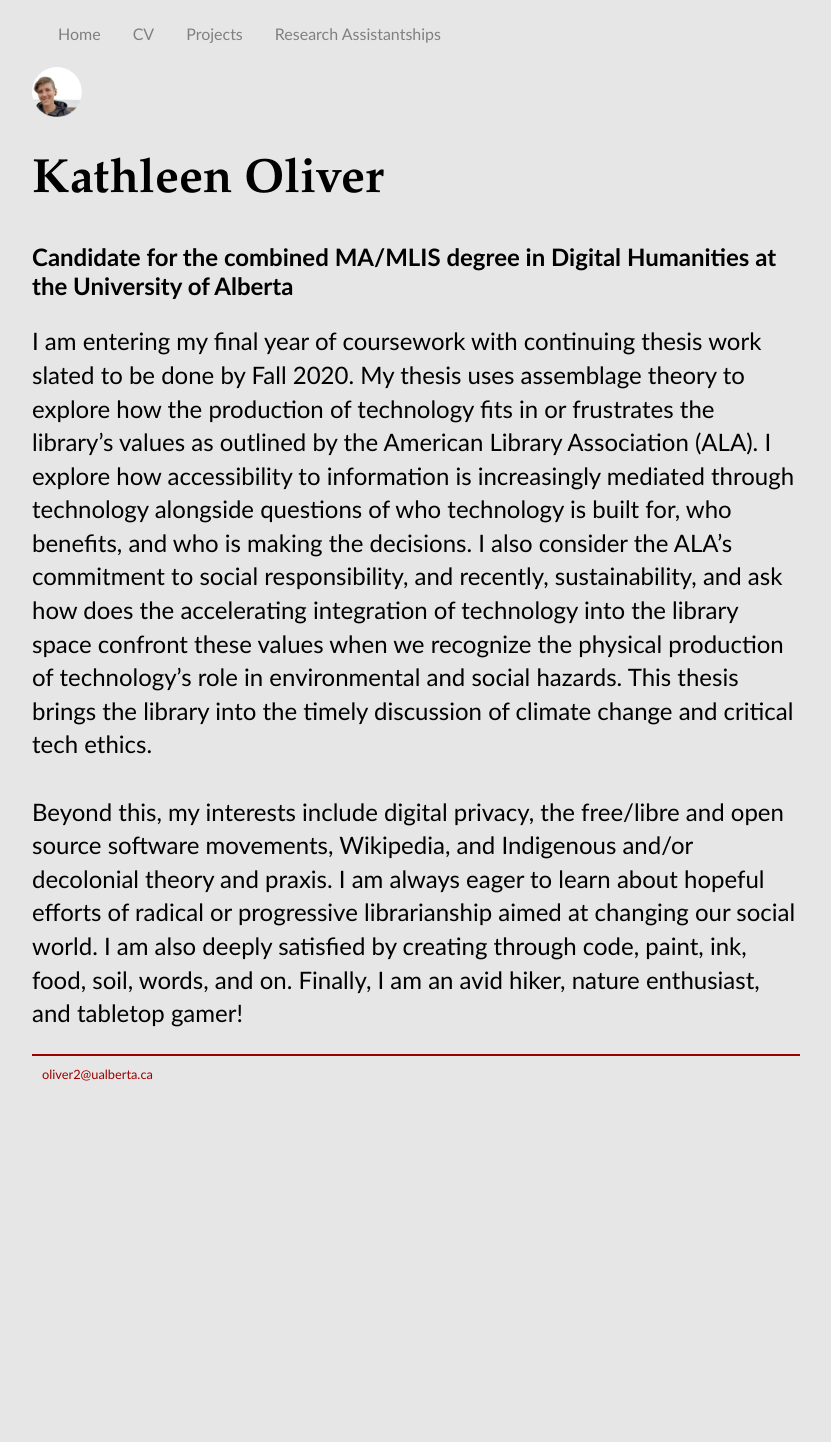
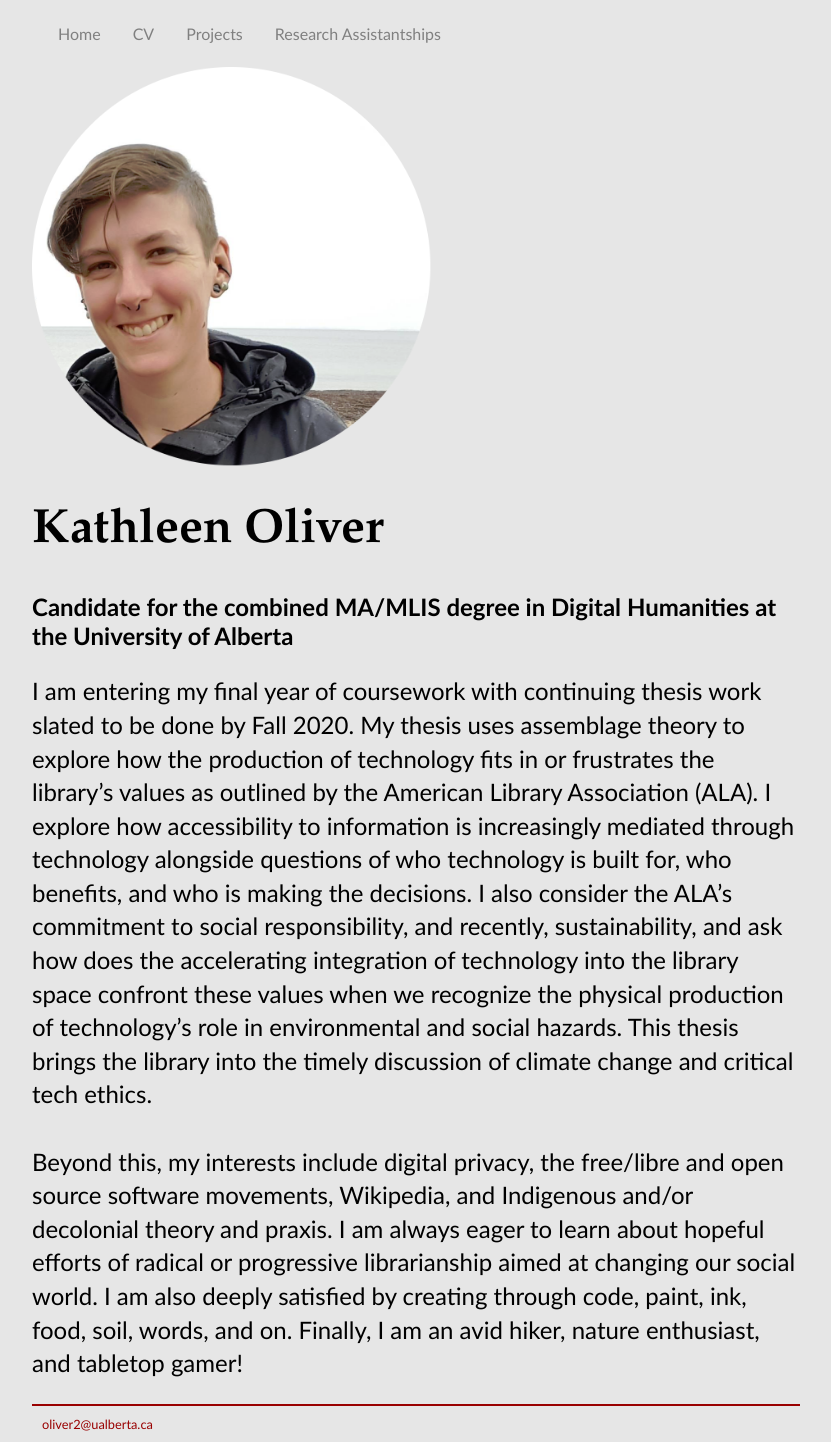
Before and after one commit to k-j-oliver/k-j-oliver.github.io, a Jekyll site: the page built from index.html, in a window 1280 px wide. Shown: the whole page, without its empty margins (224-1055 px from the left). Built offline with Jekyll 4.4.1, drawn with Linux system fonts in a browser that asks for light colours; before the commit the page ends 1092 px from its top, so only the background shows below that.

Commit message:
Update index.html

```diff
--- a/index.html
+++ b/index.html
@@ -3,7 +3,7 @@ layout: default
 title: About Kathleen Oliver
 ---
 <div>
-  <img src=GitHubProfilePic.png height="50" width ="50">
+  <img src=GitHubProfilePic.png height="400" width ="400">
   <h1>Kathleen Oliver</h1>
   <h2>Candidate for the combined MA/MLIS degree in Digital Humanities at the University of Alberta</h2>
   <p>I am entering my final year of coursework with continuing thesis work slated to be done by Fall 2020. My thesis uses assemblage theory to explore how the production of technology fits in or frustrates the library’s values as outlined by the American Library Association (ALA). I explore how accessibility to information is increasingly mediated through technology alongside questions of who technology is built for, who benefits, and who is making the decisions. I also consider the ALA’s commitment to social responsibility, and recently, sustainability, and ask how does the accelerating integration of technology into the library space confront these values when we recognize the physical production of technology’s role in environmental and social hazards. This thesis brings the library into the timely discussion of climate change and critical tech ethics.<br><br>
```
